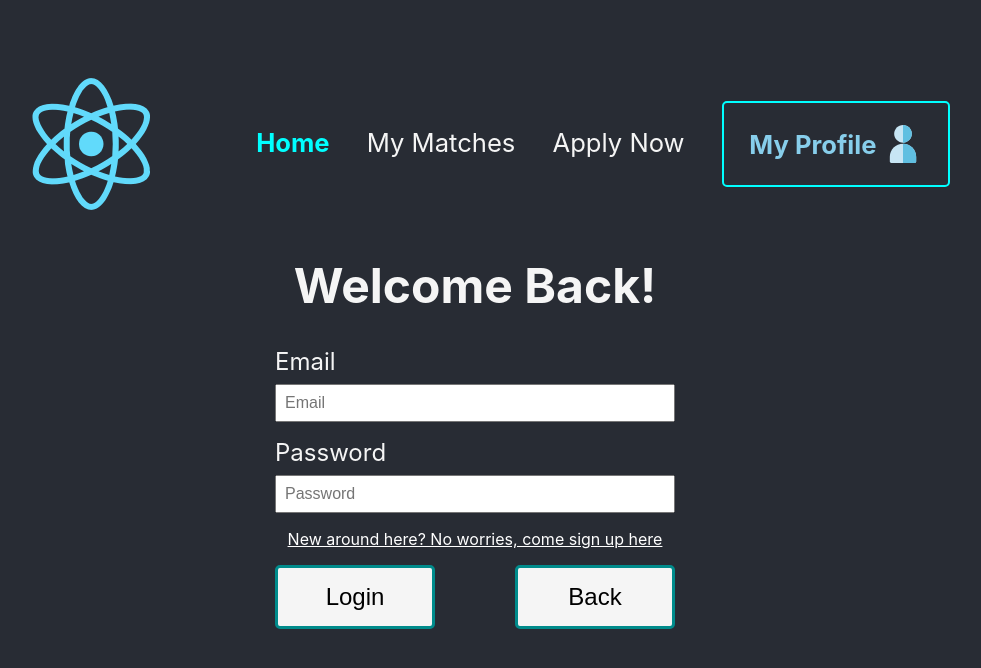
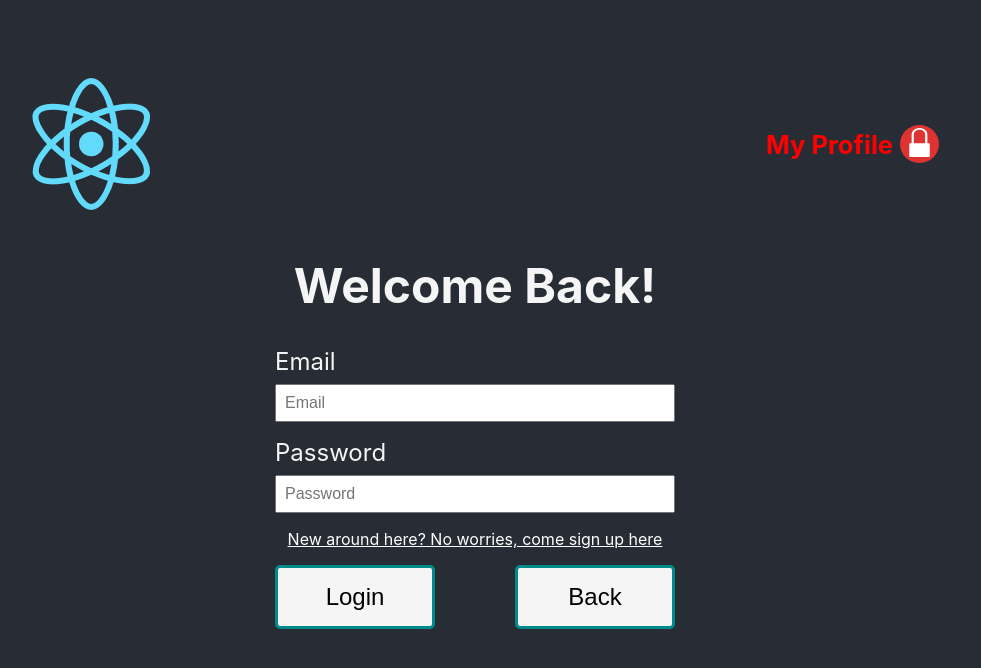
Before and after one commit to rwang301/COMP3900-Project, a React (Create React App) app in the folder frontend/: page /login in a window 1280 px wide. Shown: the top 668 px of the page, without its empty margins (165-1146 px from the left). Built offline with nearby package versions, Linux system fonts and the light colour scheme.

Commit message:
Bug fix when json is received it's a stirng

```diff
--- a/frontend/src/App.js
+++ b/frontend/src/App.js
@@ -8,7 +8,7 @@ import Employer from './pages/Employer';
 import JobSeeker from './pages/JobSeeker';
 
 function App() {
-  const [isLoggedIn, setIsLoggedIn] = React.useState(true);
+  const [isLoggedIn, setIsLoggedIn] = React.useState(false);
   const login = () => setIsLoggedIn(true);
   return (
     <Router>
--- a/frontend/src/pages/Login.js
+++ b/frontend/src/pages/Login.js
@@ -39,7 +39,7 @@ export default function Login(props) {
         // implicit error checking
         if (json.status === 200) {
           props.login();
-          return json.data ? 'employer' : 'jobSeeker';
+          return json.data === 'true' ? 'employer' : 'job-seeker';
         } else if (json.status === 403) {
           alert('Incorrect email or password');
         } else {
```
